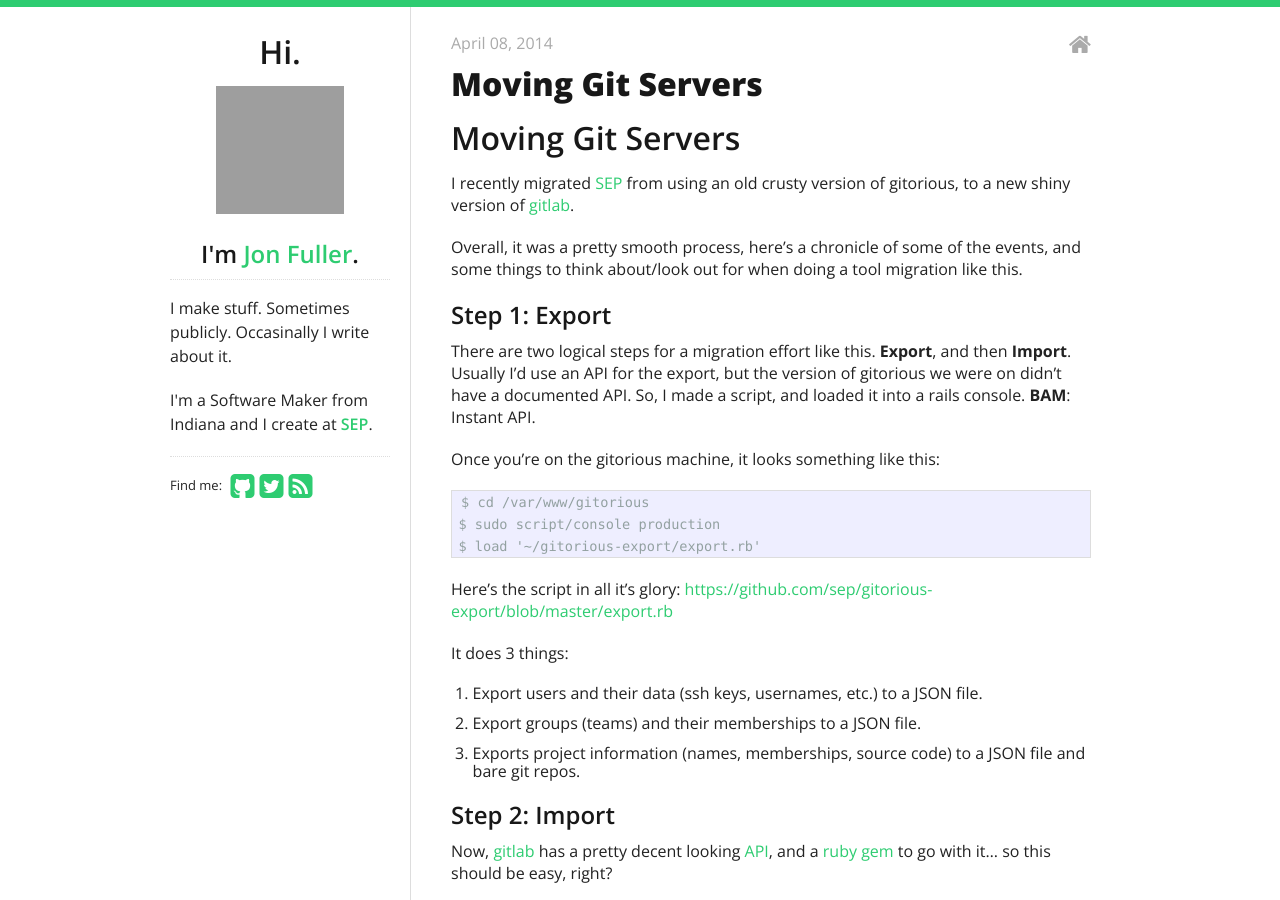
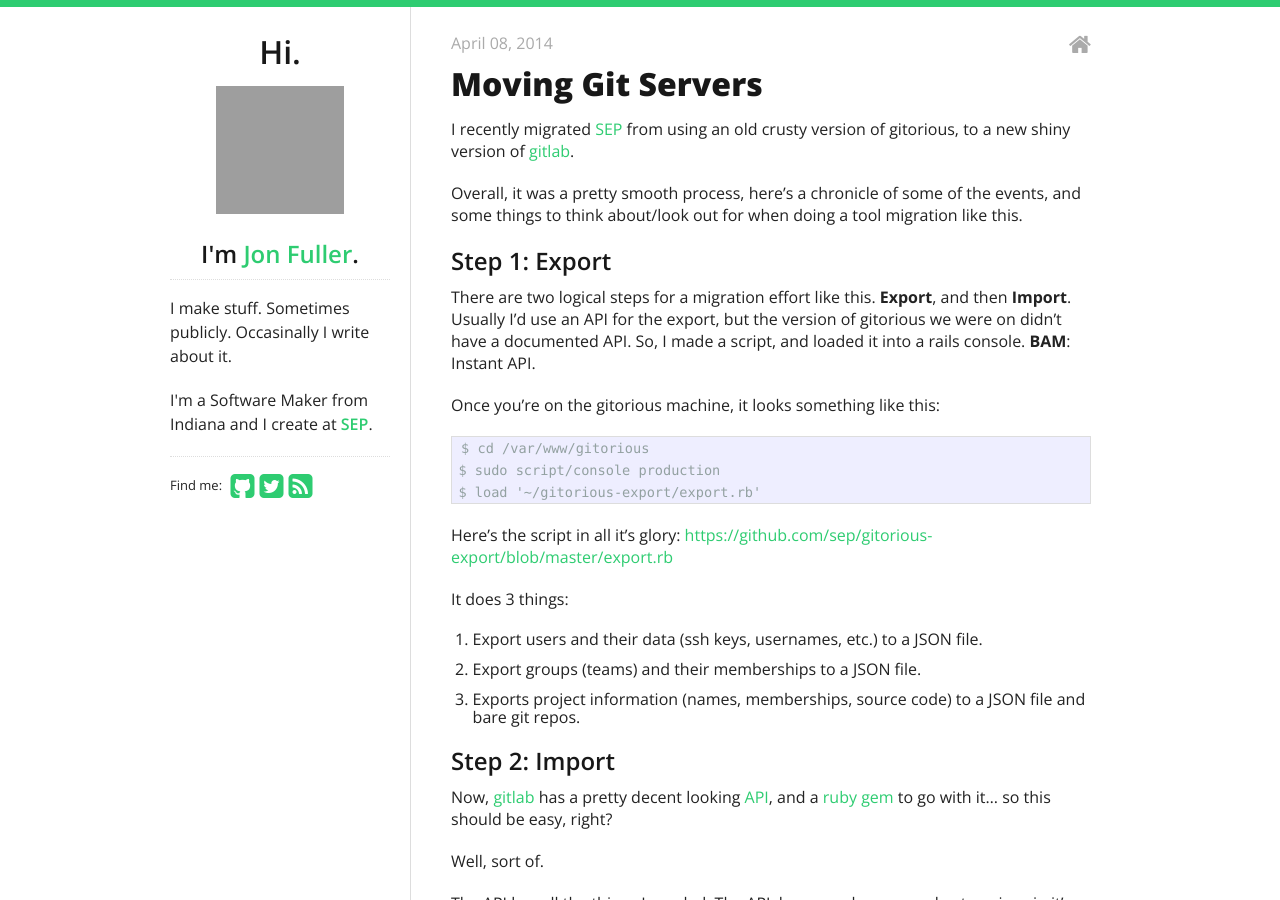
Before and after one commit to jonfuller/jonfuller.github.io, a Jekyll site: the page built from _posts/2014-04-08-git-migration.md, in a window 1280 px wide and 900 px high. Built offline with Jekyll 4.4.1, drawn with Linux system fonts in a browser that asks for light colours; Markdown is read by kramdown in place of the engine named in the settings; grey boxes are pictures that could not be loaded.

Commit message:
fix heading

```diff
--- a/_posts/2014-04-08-git-migration.md
+++ b/_posts/2014-04-08-git-migration.md
@@ -5,8 +5,6 @@
 - blog
 date: 2014-04-08 10:00
 ---
-# Moving Git Servers
-
 I recently migrated [SEP](http://www.sep.com) from using an old crusty version of gitorious, to a new shiny version of [gitlab](http://gitlab.com).
 
 Overall, it was a pretty smooth process, here's a chronicle of some of the events, and some things to think about/look out for when doing a tool migration like this.
```
